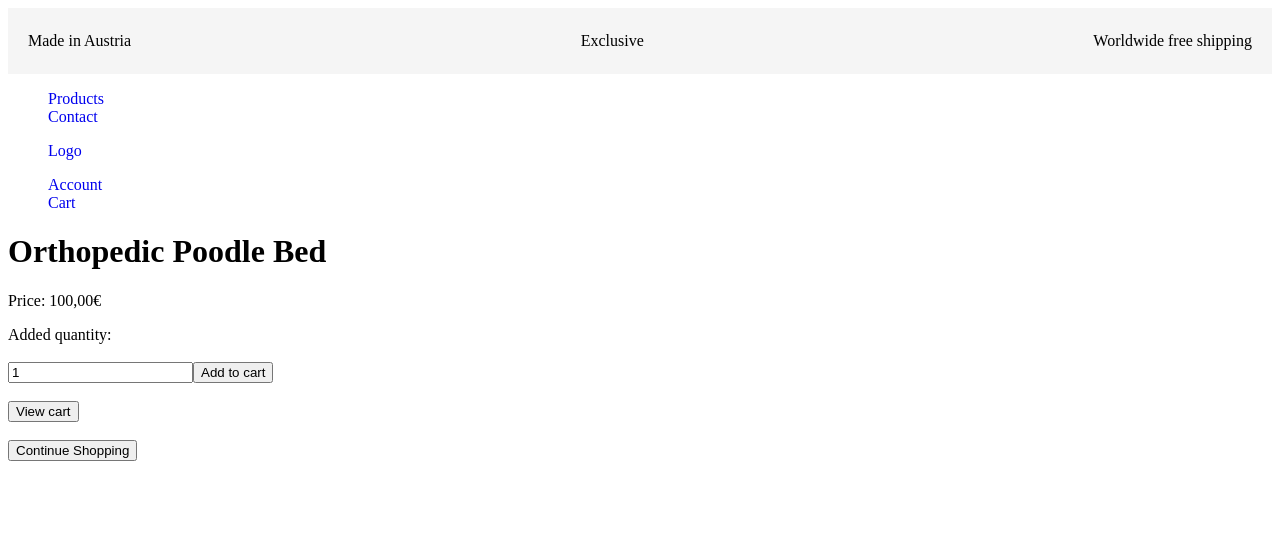
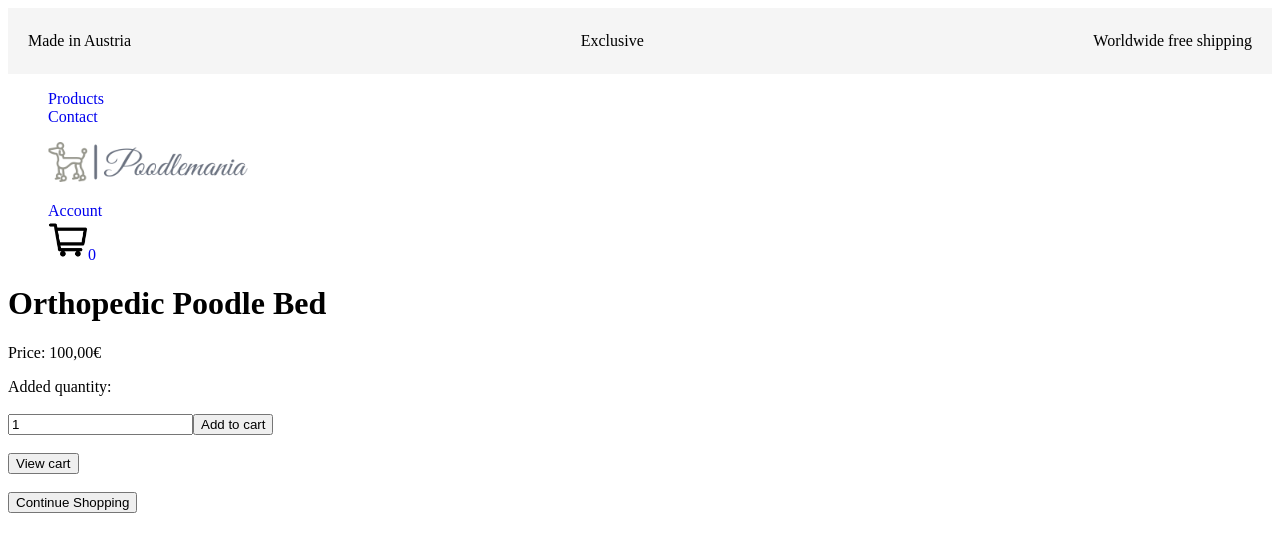
Before and after one commit to Vladimero/next.js-ecommerce-store, a Next.js app: page /items/1 in a window 1280 px wide. Shown: the top 552 px of the page. Built offline with nearby package versions, Linux system fonts and the light colour scheme; no server answers.

Commit message:
Set totalSum and dynamic cart Logo

```diff
--- /dev/null
+++ b/app/HeaderCartDisplayForm.js
@@ -0,0 +1,24 @@
+import Image from 'next/image';
+import Link from 'next/link';
+import cartLogo from '../public/images/cartLogo.png';
+import { getCookie } from '../util/cookies';
+import { parseJson } from '../util/json';
+
+export default function HeaderCartDisplayForm() {
+  // need this for the cart page --> until return JSX Code!
+  const itemQuantityCookie = getCookie('cart');
+
+  const itemQuantity = !itemQuantityCookie ? [] : parseJson(itemQuantityCookie);
+
+  // Calculate total quantity
+  const totalQuantity = itemQuantity.reduce((total, item) => {
+    return total + parseFloat(item.quantity);
+  }, 0);
+
+  return (
+    <Link href="/cart">
+      <Image src={cartLogo} alt="Cart" width={40} height={40} />
+      <span data-test-id="cart-count">{totalQuantity}</span>
+    </Link>
+  );
+}
--- a/app/items/[itemId]/ItemQuantityForm.js
+++ b/app/items/[itemId]/ItemQuantityForm.js
@@ -1,14 +1,21 @@
 'use client';
 
 import Link from 'next/link';
+import { useRouter } from 'next/navigation';
 import { useState } from 'react';
 import { addToCard } from './actions';
 
 export default function ItemQuantityForm(props) {
   const [quantity, setQuantity] = useState('1');
+  const router = useRouter();
+
+  const handleAddToCart = async () => {
+    await addToCard(props.itemId, quantity);
+    router.refresh();
+  };
 
   return (
-    <form>
+    <form onSubmit={(event) => event.preventDefault()}>
       <input
         data-test-id="product-quantity"
         type="number"
@@ -16,10 +23,7 @@ export default function ItemQuantityForm(props) {
         value={quantity}
         onChange={(event) => setQuantity(event.currentTarget.value)}
       />
-      <button
-        data-test-id="product-add-to-cart"
-        formAction={async () => await addToCard(props.itemId, quantity)}
-      >
+      <button data-test-id="product-add-to-cart" onClick={handleAddToCart}>
         Add to cart
       </button>
       <br />
--- a/app/layout.js
+++ b/app/layout.js
@@ -1,9 +1,9 @@
 import './globals.scss';
 import Image from 'next/image';
 import Link from 'next/link';
+import brandLogo from '../public/images/brandLogo.png';
+import HeaderCartDisplayForm from './HeaderCartDisplayForm';
 import styles from './layout.module.scss';
-
-// import brandLogo from './public/images/brandLogoTransparent';
 
 export const metadata = {
   title: 'Create Next App',
@@ -41,7 +41,14 @@ export default function RootLayout({ children }) {
               <div>
                 <ul className={styles.headerLogo}>
                   <li>
-                    <Link href="/">Logo</Link>
+                    <Link href="/">
+                      <Image
+                        src={brandLogo}
+                        alt="Logo"
+                        width={200}
+                        height={40}
+                      />
+                    </Link>
                   </li>
                 </ul>
               </div>
@@ -51,13 +58,15 @@ export default function RootLayout({ children }) {
                     <Link href="/#">Account</Link>
                   </li>
                   <li>
-                    <Link href="/cart">Cart</Link>
+                    <HeaderCartDisplayForm data-test-id="cart-link" />
                   </li>
                 </ul>
               </div>
             </div>
           </div>
         </header>
+
+        <div>{children}</div>
 
         {/*
         <footer className={styles.footer}>
@@ -89,7 +98,6 @@ export default function RootLayout({ children }) {
           </div>
   </footer>
   */}
-        {children}
       </body>
     </html>
   );
--- a/app/layout.module.scss
+++ b/app/layout.module.scss
@@ -35,23 +35,3 @@
 
 .headerRight {
 }
-
-.footer {
-  padding: 15px 0 20px;
-  position: relative;
-  background: #000;
-  // padding: 20px 0 30px;
-  z-index: 9;
-}
-
-.footerContainer {
-  max-width: 100%;
-}
-
-.footerContainerInner {
-  padding-left: 20px;
-  padding-right: 20px;
-  position: relative;
-  display: flex;
-  align-items: center;
-}
```
Also changed, not shown: app/cart/page.js (+18 -1 lines), public/images/brandLogo.png (renamed from public/images/brandLogoTransparent.png), public/images/cartLogo.png (added).
